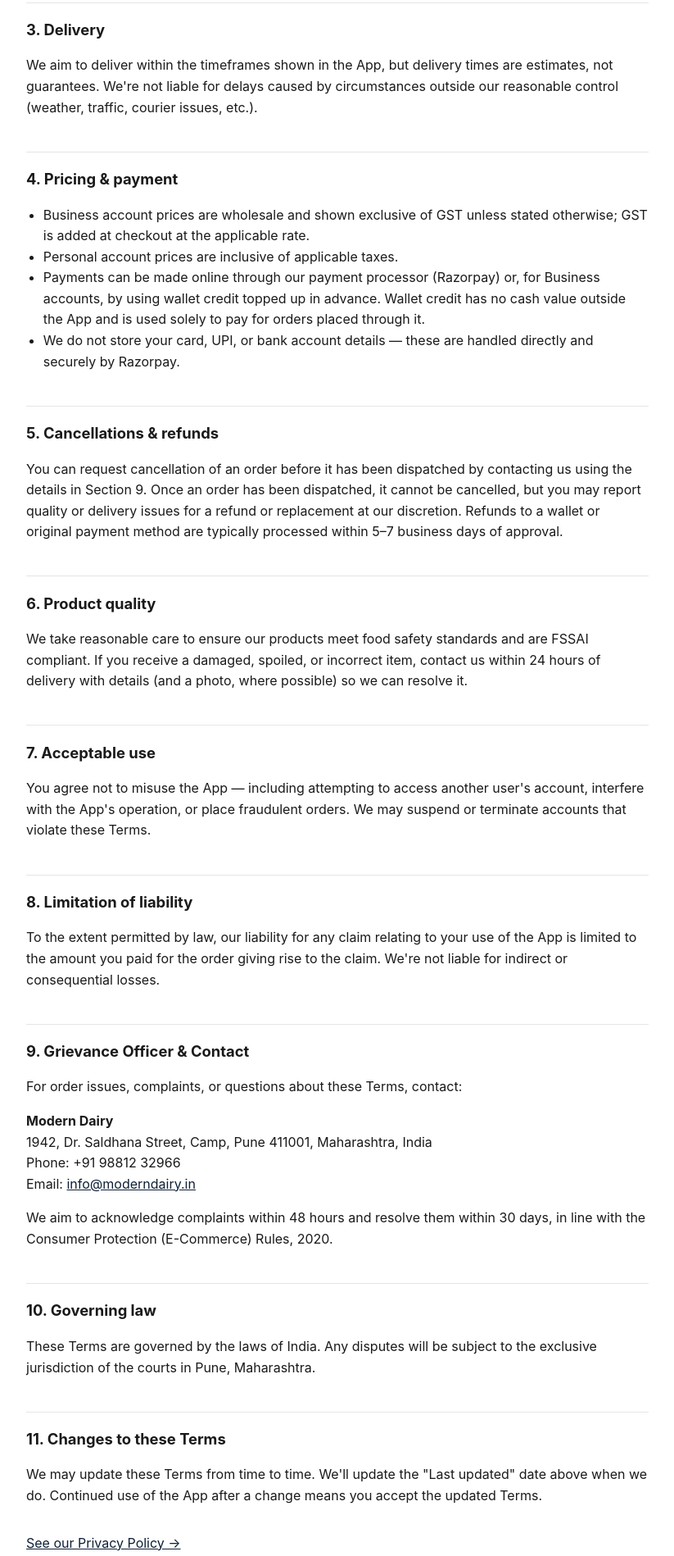
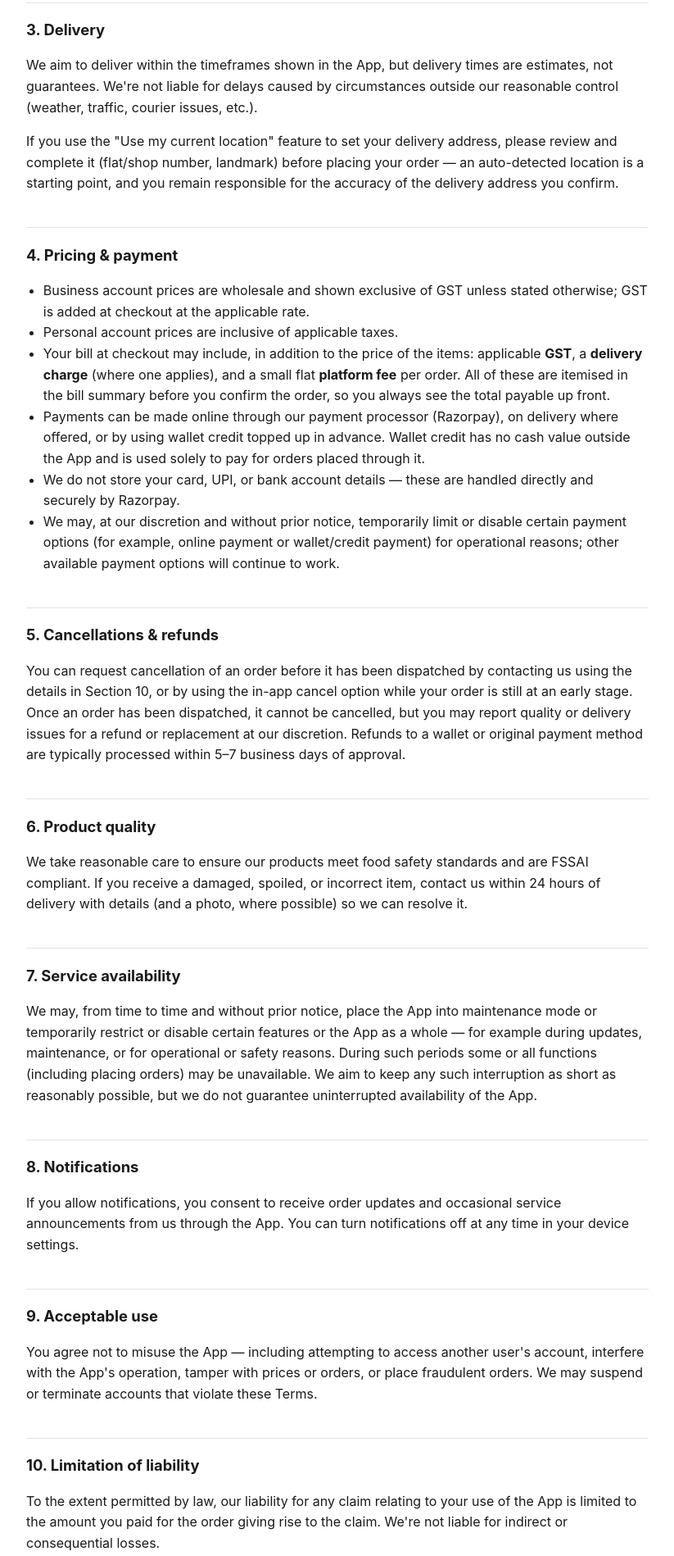
Before and after one commit to VeerBhagtani/modern-dairy-app, a website: page legal/terms.html in a window 1280 px wide. Shown: the part 777-2675 px from the top of the page at 82% size, without its empty margins (228-1051 px from the left). Drawn offline with Linux system fonts and the light colour scheme.

Commit message:
Update privacy policy + terms for new features
Reflect what the app now does: optional GPS location detection for delivery
address (incl. the third-party geocoder that receives coordinates), push
notifications and device token, where data is stored, the flat per-order
platform fee + delivery charge in the bill, temporary payment-option limits,
and a Service Availability clause covering maintenance mode / feature disables.
Refreshed the Last updated date to 22 August 2026.

Co-Authored-By: Claude Opus 4.8 <noreply@anthropic.com>
Claude-Session: https://claude.ai/code/session_0143rd69LLwjb5U5yZnyVKQK

```diff
--- a/legal/terms.html
+++ b/legal/terms.html
@@ -15,7 +15,7 @@
 </head>
 <body>
 <h1>Terms &amp; Conditions</h1>
-<p class="muted">Modern Dairy — Business &amp; Personal Ordering App<br>Last updated: 15 August 2026</p>
+<p class="muted">Modern Dairy — Business &amp; Personal Ordering App<br>Last updated: 22 August 2026</p>
 
 <p>These Terms &amp; Conditions ("Terms") govern your use of the Modern Dairy
 mobile application (the "App"), operated by Modern Dairy, Pune ("we", "us",
@@ -47,23 +47,36 @@ unavailable.</li>
 times are estimates, not guarantees. We're not liable for delays caused by
 circumstances outside our reasonable control (weather, traffic, courier
 issues, etc.).</p>
+<p>If you use the "Use my current location" feature to set your delivery
+address, please review and complete it (flat/shop number, landmark) before
+placing your order — an auto-detected location is a starting point, and you
+remain responsible for the accuracy of the delivery address you confirm.</p>
 
 <h2>4. Pricing &amp; payment</h2>
 <ul>
 <li>Business account prices are wholesale and shown exclusive of GST unless
 stated otherwise; GST is added at checkout at the applicable rate.</li>
 <li>Personal account prices are inclusive of applicable taxes.</li>
-<li>Payments can be made online through our payment processor (Razorpay) or,
-for Business accounts, by using wallet credit topped up in advance. Wallet
-credit has no cash value outside the App and is used solely to pay for
-orders placed through it.</li>
+<li>Your bill at checkout may include, in addition to the price of the items:
+applicable <b>GST</b>, a <b>delivery charge</b> (where one applies), and a small
+flat <b>platform fee</b> per order. All of these are itemised in the bill summary
+before you confirm the order, so you always see the total payable up front.</li>
+<li>Payments can be made online through our payment processor (Razorpay), on
+delivery where offered, or by using wallet credit topped up in advance. Wallet
+credit has no cash value outside the App and is used solely to pay for orders
+placed through it.</li>
 <li>We do not store your card, UPI, or bank account details — these are
 handled directly and securely by Razorpay.</li>
+<li>We may, at our discretion and without prior notice, temporarily limit or
+disable certain payment options (for example, online payment or wallet/credit
+payment) for operational reasons; other available payment options will
+continue to work.</li>
 </ul>
 
 <h2>5. Cancellations &amp; refunds</h2>
 <p>You can request cancellation of an order before it has been dispatched by
-contacting us using the details in Section 9. Once an order has been
+contacting us using the details in Section 10, or by using the in-app cancel
+option while your order is still at an early stage. Once an order has been
 dispatched, it cannot be cancelled, but you may report quality or delivery
 issues for a refund or replacement at our discretion. Refunds to a wallet or
 original payment method are typically processed within 5–7 business days of
@@ -75,17 +88,32 @@ and are FSSAI compliant. If you receive a damaged, spoiled, or incorrect
 item, contact us within 24 hours of delivery with details (and a photo,
 where possible) so we can resolve it.</p>
 
-<h2>7. Acceptable use</h2>
+<h2>7. Service availability</h2>
+<p>We may, from time to time and without prior notice, place the App into
+maintenance mode or temporarily restrict or disable certain features or the
+App as a whole — for example during updates, maintenance, or for operational
+or safety reasons. During such periods some or all functions (including
+placing orders) may be unavailable. We aim to keep any such interruption as
+short as reasonably possible, but we do not guarantee uninterrupted
+availability of the App.</p>
+
+<h2>8. Notifications</h2>
+<p>If you allow notifications, you consent to receive order updates and
+occasional service announcements from us through the App. You can turn
+notifications off at any time in your device settings.</p>
+
+<h2>9. Acceptable use</h2>
 <p>You agree not to misuse the App — including attempting to access another
-user's account, interfere with the App's operation, or place fraudulent
-orders. We may suspend or terminate accounts that violate these Terms.</p>
+user's account, interfere with the App's operation, tamper with prices or
+orders, or place fraudulent orders. We may suspend or terminate accounts that
+violate these Terms.</p>
 
-<h2>8. Limitation of liability</h2>
+<h2>10. Limitation of liability</h2>
 <p>To the extent permitted by law, our liability for any claim relating to
 your use of the App is limited to the amount you paid for the order giving
 rise to the claim. We're not liable for indirect or consequential losses.</p>
 
-<h2>9. Grievance Officer &amp; Contact</h2>
+<h2>11. Grievance Officer &amp; Contact</h2>
 <p>For order issues, complaints, or questions about these Terms, contact:</p>
 <p>
 <b>Modern Dairy</b><br>
@@ -96,11 +124,11 @@ Email: <a href="mailto:info@moderndairy.in">info@moderndairy.in</a>
 <p>We aim to acknowledge complaints within 48 hours and resolve them within
 30 days, in line with the Consumer Protection (E-Commerce) Rules, 2020.</p>
 
-<h2>10. Governing law</h2>
+<h2>12. Governing law</h2>
 <p>These Terms are governed by the laws of India. Any disputes will be
 subject to the exclusive jurisdiction of the courts in Pune, Maharashtra.</p>
 
-<h2>11. Changes to these Terms</h2>
+<h2>13. Changes to these Terms</h2>
 <p>We may update these Terms from time to time. We'll update the "Last
 updated" date above when we do. Continued use of the App after a change
 means you accept the updated Terms.</p>
```
Also changed, not shown: legal/privacy-policy.html (+47 -15 lines).
